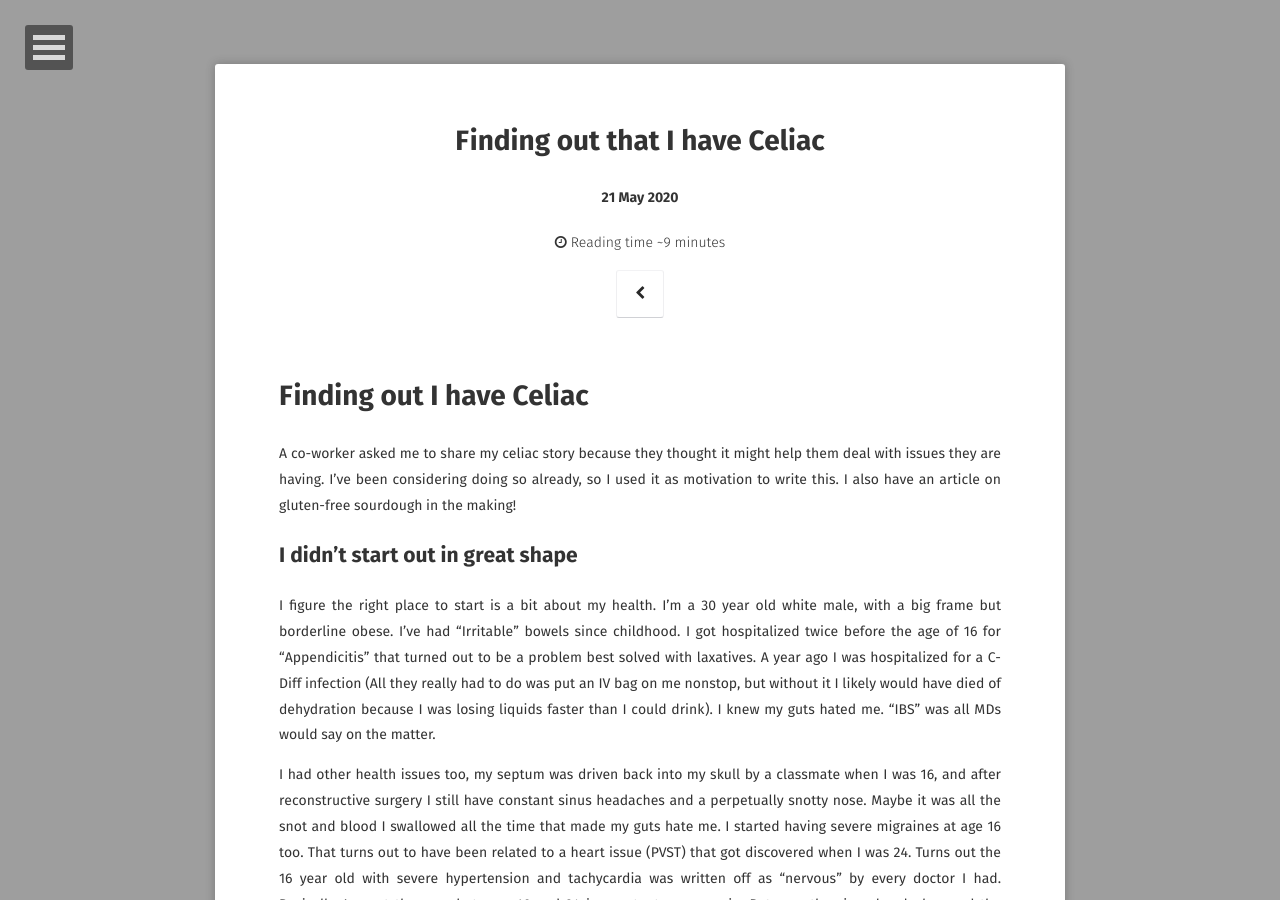
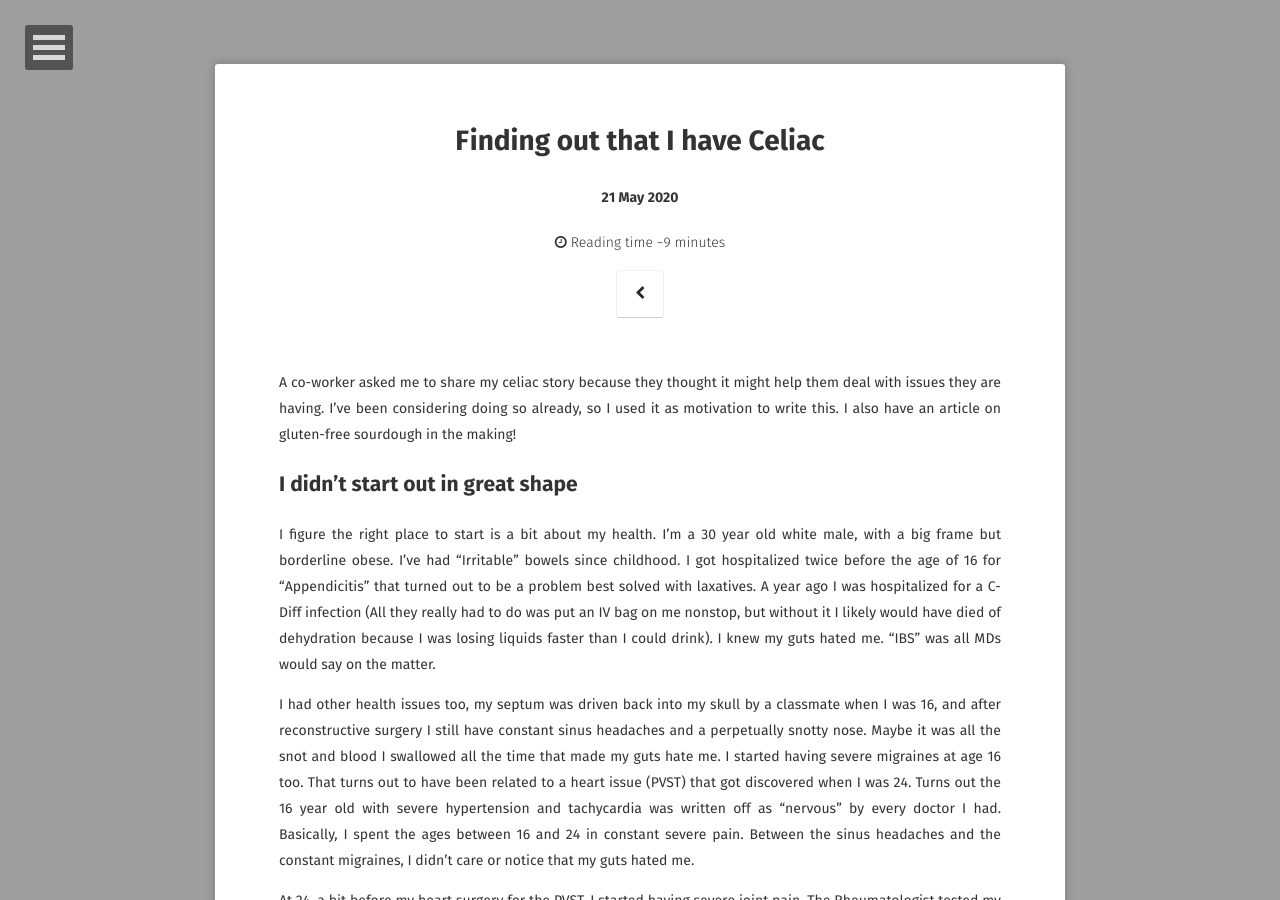
Before and after one commit to MiasmaSpace/MiasmaSpace.github.io, a Jekyll site: the page built from _posts/2020-05-21-I-have-celiac.md, in a window 1280 px wide and 900 px high. Built offline with Jekyll 4.4.1, drawn with Linux system fonts in a browser that asks for light colours; some web fonts are replaced; comment, search, counter and statistics services are not loaded.

Commit message:
trivial fix

```diff
--- a/_posts/2020-05-21-I-have-celiac.md
+++ b/_posts/2020-05-21-I-have-celiac.md
@@ -6,8 +6,6 @@ excerpt: "Come read about my bowel problem!"
 tags: [journal, celiac]
 comments: true
 ---
-
-# Finding out I have Celiac
 
 A co-worker asked me to share my celiac story because they thought it might help them deal with issues they are having. I’ve been considering doing so already, so I used it as motivation to write this. I also have an article on gluten-free sourdough in the making!
 
```
